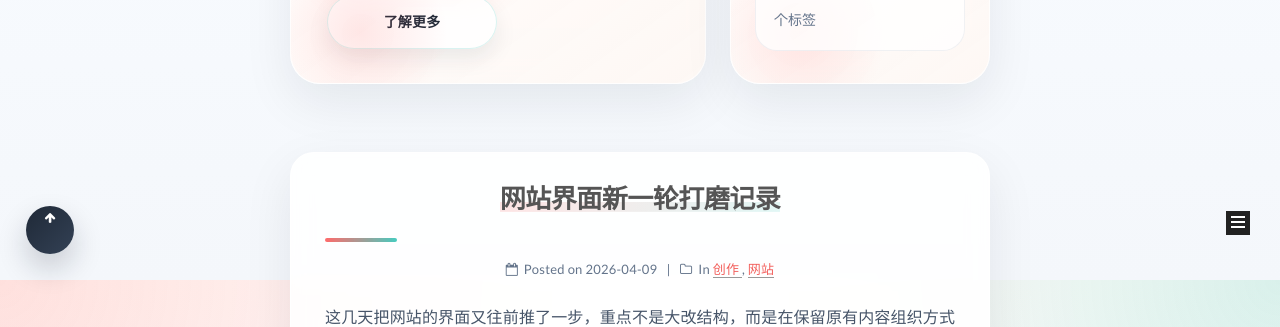
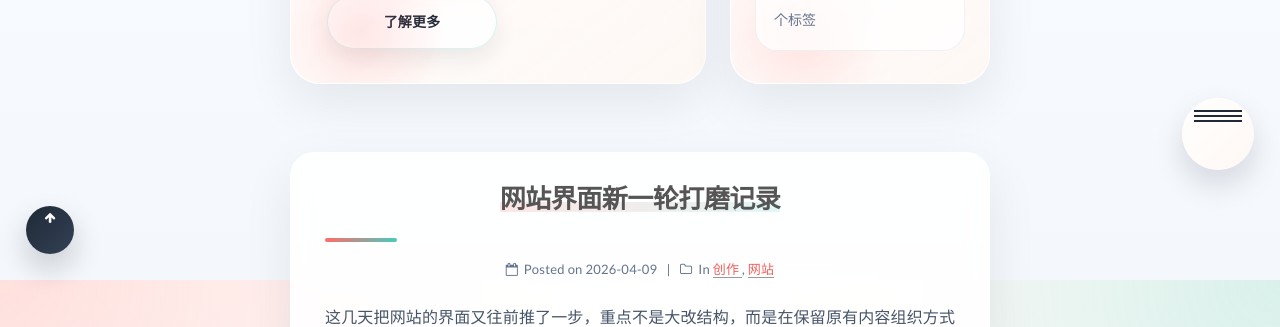
Before and after one commit to jarodlee/jarodlee.github.io, a Jekyll site: the page built from index.html, in a window 1280 px wide. Shown: the part 620-947 px from the top of the page. Built offline with Jekyll 4.4.1, drawn with Linux system fonts in a browser that asks for light colours; the list of posts is cut into pages by our own code.

Commit message:
Separate floating action buttons

```diff
--- a/_sass/_custom/custom.scss
+++ b/_sass/_custom/custom.scss
@@ -490,7 +490,9 @@ input[type="submit"]:hover {
 }
 
 .back-to-top {
+  position: fixed;
   left: 26px;
+  right: auto;
   bottom: 26px;
   width: 48px;
   height: 48px;
@@ -498,6 +500,21 @@ input[type="submit"]:hover {
   border-radius: 50%;
   background: linear-gradient(135deg, #1f2937, #334155);
   box-shadow: 0 14px 30px rgba(15, 23, 42, 0.2);
+}
+
+.sidebar-toggle {
+  right: 26px;
+  bottom: 110px;
+  width: 48px;
+  height: 48px;
+  padding: 12px;
+  border-radius: 50%;
+  background: linear-gradient(135deg, rgba(255, 255, 255, 0.96), rgba(255, 247, 243, 0.94));
+  box-shadow: 0 14px 30px rgba(15, 23, 42, 0.14);
+}
+
+.sidebar-toggle-line {
+  background: var(--ink-strong);
 }
 
 .footer {
```
